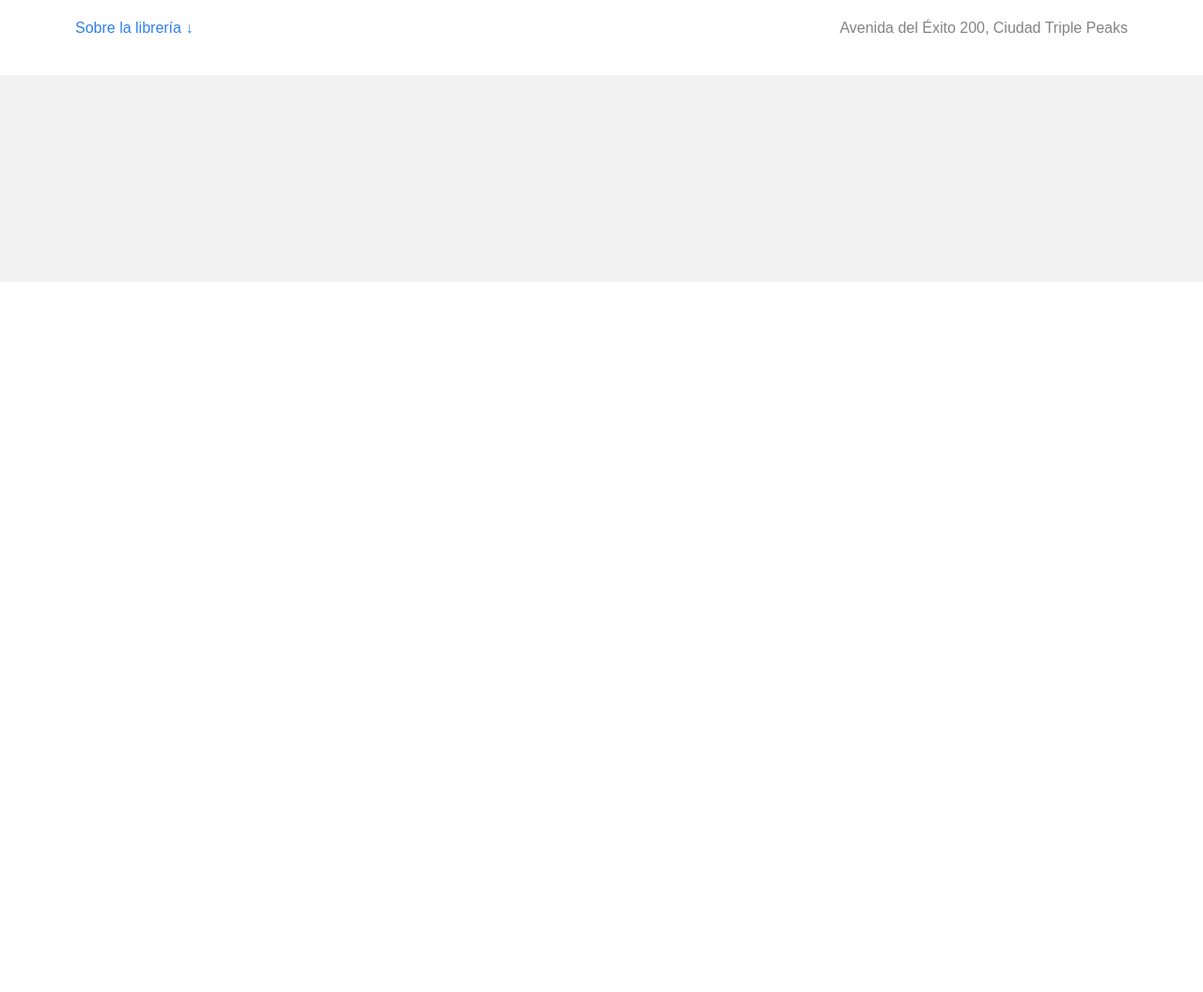
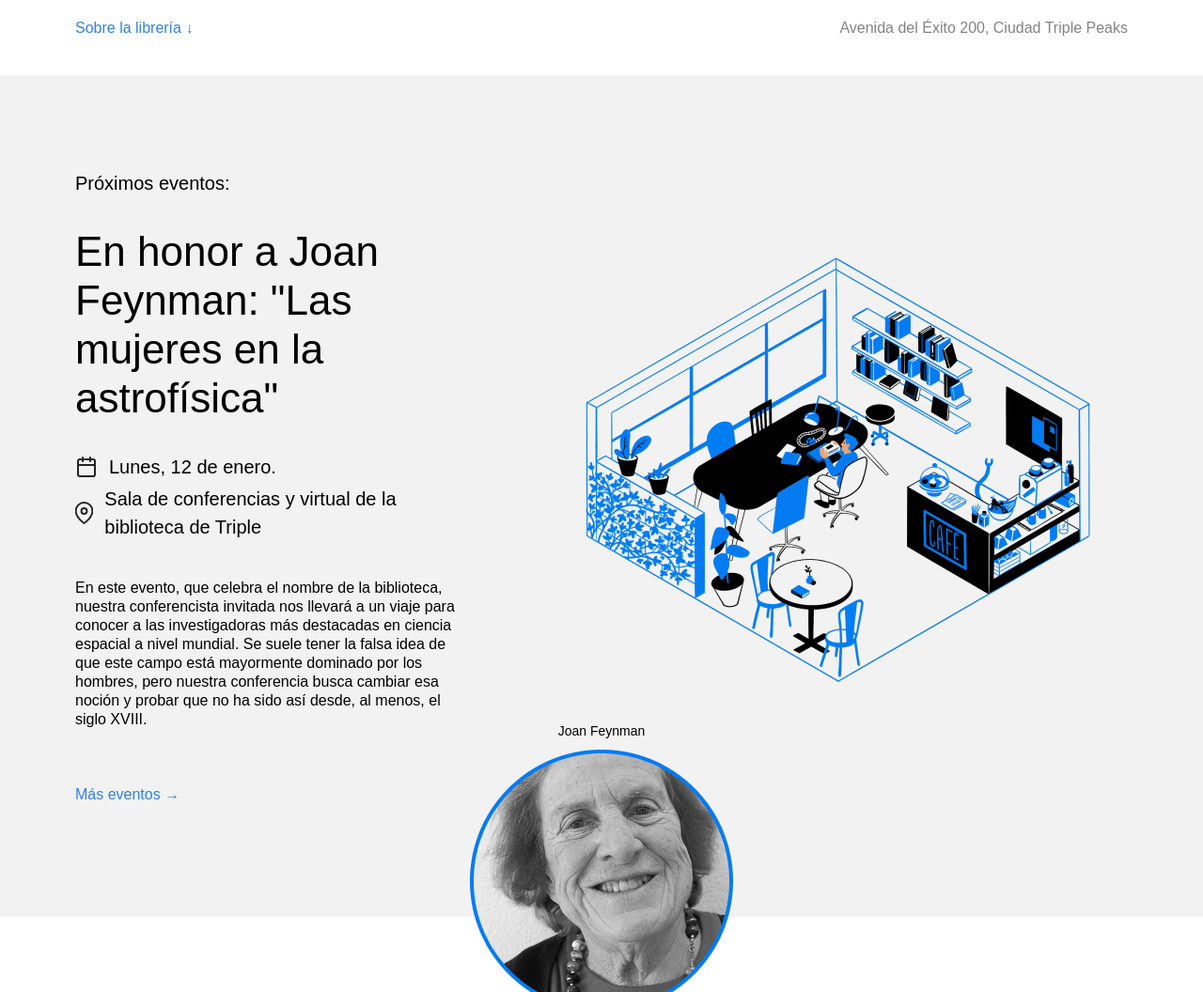
Before and after one commit to Luisliborio078/web_project_library, a plain HTML site: page index.html in a window 1280 px wide. Shown: the part 720-1776 px from the top of the page at 94% size. Before the commit the page ends 1020 px from the top, so only its background shows below. Drawn offline with Linux system fonts and the light colour scheme; files whose address does not match are found by name.

Commit message:
Empezando la etapa2 - por finalizar falta agregar las imagenes

```diff
--- a/index.html
+++ b/index.html
@@ -64,7 +64,7 @@
           <!-- --------------------------------------------------------------- -->
           <!--    No descomentar hasta la etapa 2 del proyecto.      -->
           <!-- --------------------------------------------------------------- -->
-          <!--<div class="events__content">
+          <div class="events__content">
             <h2 class="events__heading">Próximos eventos:</h2>
             <h3 class="events__title">
               En honor a Joan Feynman: "Las mujeres en la astrofísica"
@@ -84,11 +84,32 @@
               </div>
             </div>
             <p class="events__description">
-            En este evento, que celebra el nombre de la biblioteca, nuestra conferencista invitada nos llevará a un viaje para conocer a las investigadoras más destacadas en ciencia espacial a nivel mundial. Se suele tener la falsa idea de que este campo está mayormente dominado por los hombres, pero nuestra conferencia busca cambiar esa noción y probar que no ha sido así desde, al menos, el siglo XVIII.
+              En este evento, que celebra el nombre de la biblioteca, nuestra
+              conferencista invitada nos llevará a un viaje para conocer a las
+              investigadoras más destacadas en ciencia espacial a nivel mundial.
+              Se suele tener la falsa idea de que este campo está mayormente
+              dominado por los hombres, pero nuestra conferencia busca cambiar
+              esa noción y probar que no ha sido así desde, al menos, el siglo
+              XVIII.
             </p>
             <a href="#" class="events__more">Más eventos &rarr;</a>
-        </div>-->
+          </div>
           <!-- Empieza a crear la composición aquí. -->
+          <div class="events__cover">
+            <img
+              src="./images/cafe.png"
+              alt="library coffeshop"
+              class="events__image"
+            />
+            <div class="person person_name_feynman">
+              <p class="person__caption">Joan Feynman</p>
+              <img
+                src="./images/person_feynman.png"
+                alt="Joan Feynman Pic"
+                class="person__image"
+              />
+            </div>
+          </div>
         </div>
 
         <div class="staff">
--- a/styles/style.css
+++ b/styles/style.css
@@ -158,23 +158,23 @@
 }
 
 .events__cover {
-  /* flex-grow: 1;
+  flex-grow: 1;
   flex-shrink: 0;
   flex-basis: 780px;
   max-width: 780px;
-  position: relative; */
+  position: relative;
 }
 
 .events__image {
-  /* max-width: 100%; */
+  max-width: 100%;
 }
 
 .person {
-  /* position: absolute;
+  position: absolute;
   display: flex;
   align-items: center;
   flex-direction: column;
-  gap: 10px; */
+  gap: 10px;
 }
 
 .person_name_feynman {
@@ -198,23 +198,23 @@
 }
 
 .person__image {
-  /* max-width: 100%; */
+  max-width: 100%;
 }
 
 .person__image_size_l {
-  /* width: 140px; */
+  width: 140px;
 }
 
 .person__image_size_m {
-  /* width: 100px; */
+  width: 100px;
 }
 
 .person__image_size_s {
-  /* width: 80px; */
+  width: 80px;
 }
 
 .person__caption {
-  /* text-align: center;
+  text-align: center;
   font-size: 14px;
-  margin: 0; */
+  margin: 0;
 }
```
Lines whose indentation alone changed are shown as unchanged.
